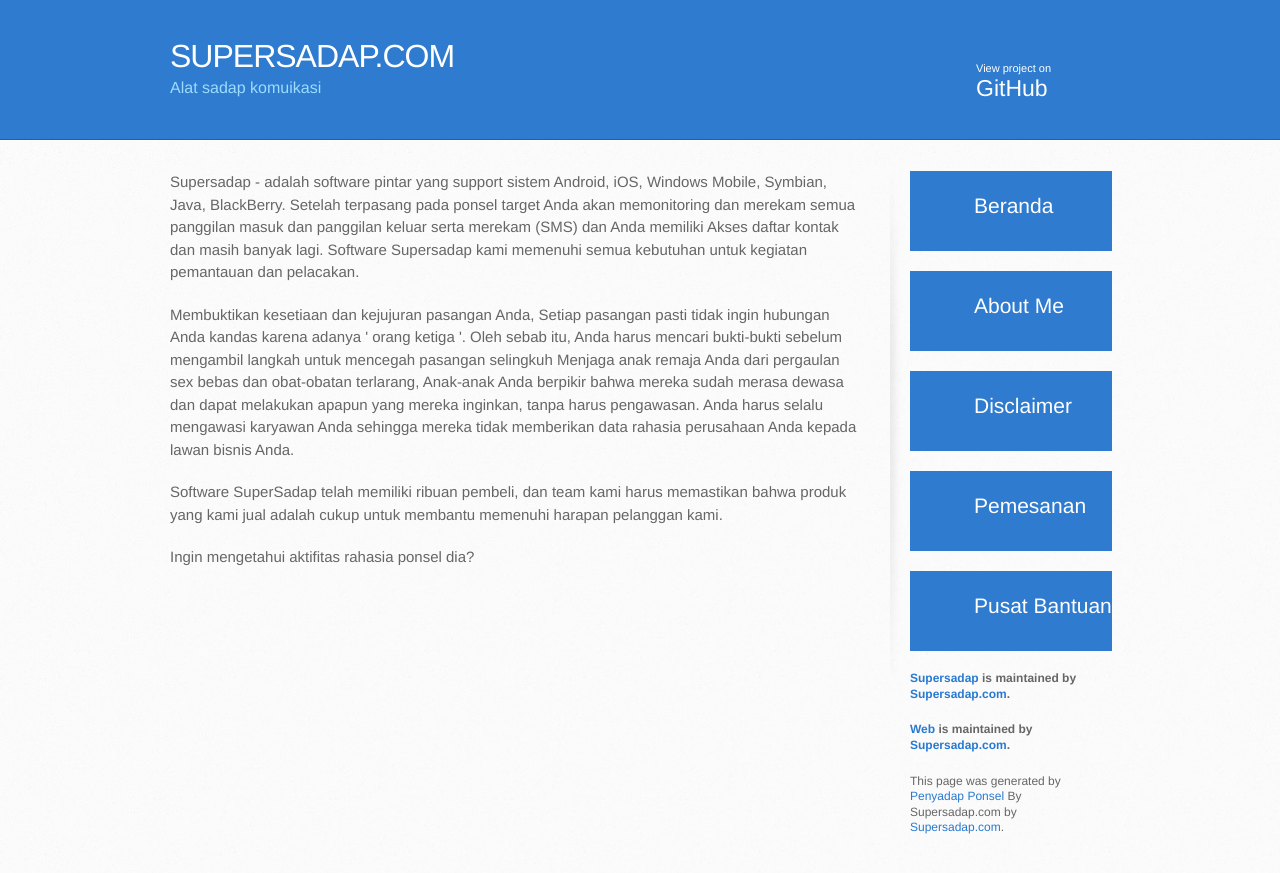
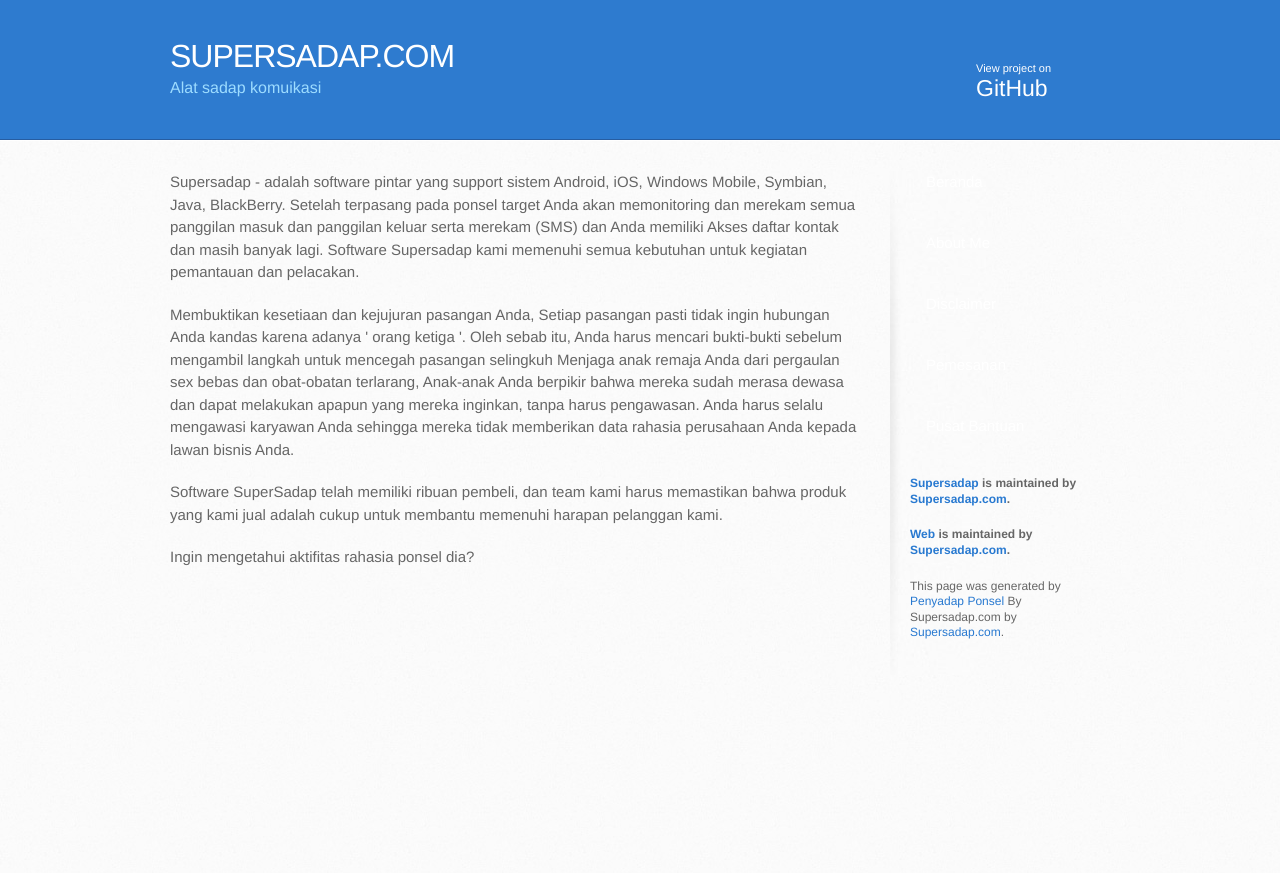
Before and after one commit to pietromenna/jekyll-architect-theme, a Jekyll site: the page built from index.html, in a window 1280 px wide. Shown: the top 873 px of the page. Built offline with Jekyll 4.4.1, drawn with Linux system fonts in a browser that asks for light colours; Markdown is read by kramdown in place of the engine named in the settings.

Commit message:
Update stylesheet.css

```diff
--- a/stylesheets/stylesheet.css
+++ b/stylesheets/stylesheet.css
@@ -537,12 +537,10 @@ header a.button {
 
 }
 aside a.button {
-  display: block;
-  width: 138px;
-  padding-left: 64px;
-  margin-bottom: 20px;
-  font-size: 21px;
-  background: #2e7bcf;
+    display: block;
+    text-decoration: none;
+    padding: 2px 1px 1px 16px;
+    font-size: 15px;
 }
 
 code, pre {
```
